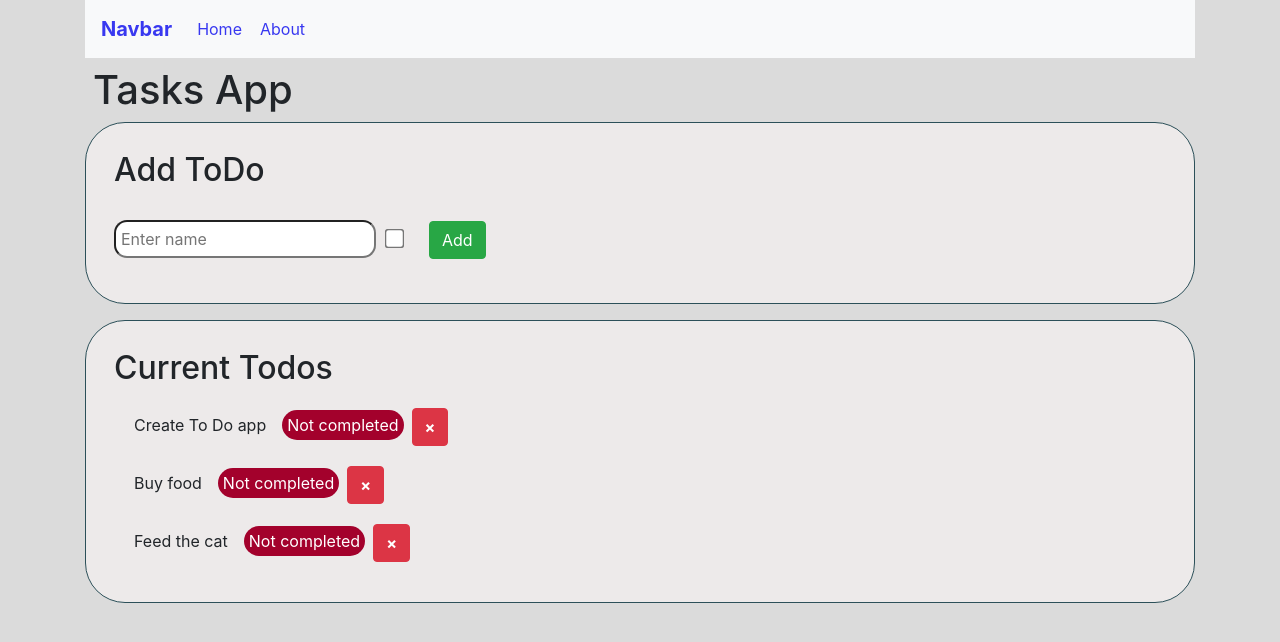
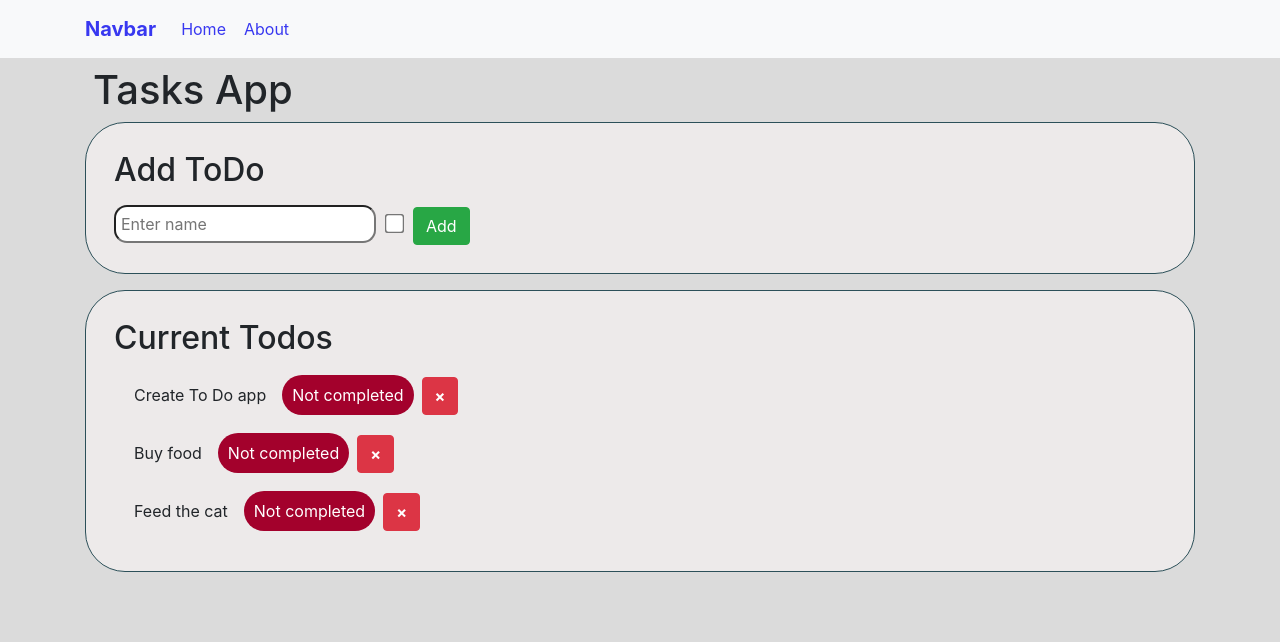
Before and after one commit to MartinKamenov/React-ToDoApp, a React (Create React App) app: page / in a window 1280 px wide. Shown: the top 642 px of the page. Built offline with nearby package versions, Linux system fonts and the light colour scheme.

Commit message:
Added adding functionality

```diff
--- a/src/App.js
+++ b/src/App.js
@@ -6,7 +6,7 @@ import ToDos from './components/todos/todos';
 class App extends Component {
   render() {
     return (
-      <div className="App container">
+      <div className="App">
         <NavBar/>
         <ToDos/>
       </div>
--- a/src/components/navigationBar/NavBar.jsx
+++ b/src/components/navigationBar/NavBar.jsx
@@ -4,6 +4,7 @@ import './NavBar.css';
 const NavBar = () => {
     return (
         <nav class="navbar navbar-expand-lg navbar-light bg-light navbar-fragment">
+            <span className="container">
                 <a className="navbar-brand main_header main_header" href="/">Navbar</a>
                 <button class="navbar-toggler" type="button" data-toggle="collapse" data-target="#navbarSupportedContent" aria-controls="navbarSupportedContent" aria-expanded="false" aria-label="Toggle navigation">
                     <span class="navbar-toggler-icon"></span>
@@ -19,6 +20,7 @@ const NavBar = () => {
                         </li>
                     </ul>
                 </div>
+            </span>
         </nav>
      );
 }
--- a/src/components/todos/addTodo.jsx
+++ b/src/components/todos/addTodo.jsx
@@ -1,14 +1,33 @@
 import React, { Component } from 'react';
 
-const AddToDo = (props) => {
-    return (
+class AddToDo extends Component {
+
+    constructor(props) {
+        super(props);
+        this.state = {
+            inputValue: '',
+            completed: false
+        };
+    }
+
+    updateInputValue = evt => {
+        this.setState({
+            inputValue: evt.target.value
+        });
+      }
+
+    render() {
+        return (
         <div className="form-group col-xs-2 nav-fragment">
             <h2 className="m-2">Add ToDo</h2>
-            <input className="m-2 todo-input" placeholder="Enter name" type="text"/>
+            <input className="m-2 todo-input" value={this.state.inputValue} onChange={this.updateInputValue} placeholder="Enter name" type="text"/>
             <input className="m-1 checkbox" type="checkbox"/>
-            <button className="m-4 btn btn-success" onClick={props.onAdd}>Add</button>
+            <button className="m-2 btn btn-success" onClick={() => this.props.onAdd({
+                name: this.state.inputValue, completed: this.state.completed
+            })}>Add</button>
         </div>
-    );
+        );
+    }
 }
 
 export default AddToDo;
--- a/src/components/todos/css/todos.css
+++ b/src/components/todos/css/todos.css
@@ -2,7 +2,7 @@
     background-color: #26a86b;
     color: white;
     border-radius: 25px;
-    padding: 5px;
+    padding: 10px;
     cursor:default;
 }
 
@@ -10,7 +10,7 @@
     background-color: #a3012c;
     color: white;
     border-radius: 25px;
-    padding: 5px;
+    padding: 10px;
     cursor:default;
 }
 
--- a/src/components/todos/todos.jsx
+++ b/src/components/todos/todos.jsx
@@ -35,13 +35,16 @@ class ToDos extends Component {
         this.setState({todos});
     }
 
-    handleAdd = (name) => {
-        const newTodo = {name};
-        this.setState({ todos: this.state.todos.push(newTodo) });
+    handleAdd = (state) => {
+        const newTodo = state;
+        const todos = this.state.todos;
+        todos.push(newTodo);
+        this.setState({ todos: todos });
     }
     render() {
+        console.log(this.state.todos);
         return (
-            <div>
+            <div className="container">
                 <h1 className="m-2 header">Tasks App</h1>
                 <AddToDo onAdd={this.handleAdd}/>
                 <div className="nav-fragment">
```
Lines whose indentation alone changed are shown as unchanged.
